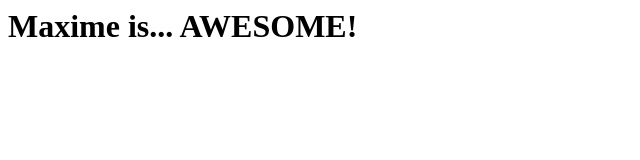
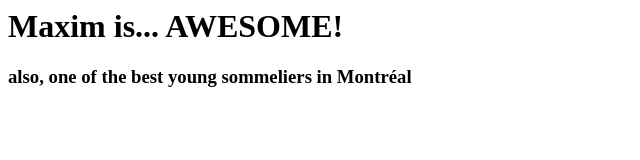
Before and after one commit to malixsys/maximisawesome, a plain HTML site: page index.html in a window 1280 px wide. Shown: the whole page, without its empty margins (0-640 px from the left). Drawn offline with Linux system fonts and the light colour scheme.

Commit message:
Update index.html

```diff
--- a/index.html
+++ b/index.html
@@ -1 +1,2 @@
-<h1>Maxime is... AWESOME!</h1>
+<h1>Maxim is... AWESOME!</h1>
+<h3>also, one of the best young sommeliers in Montréal</h3>
```
